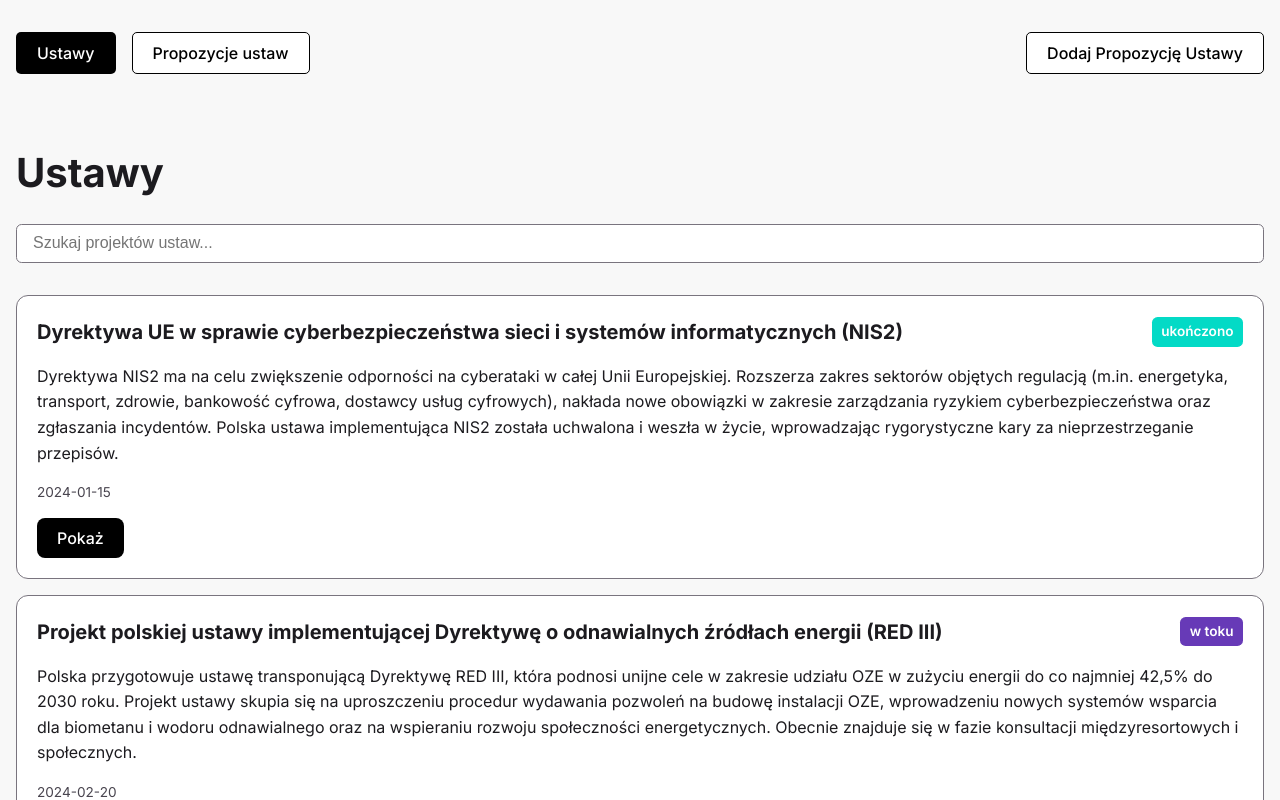
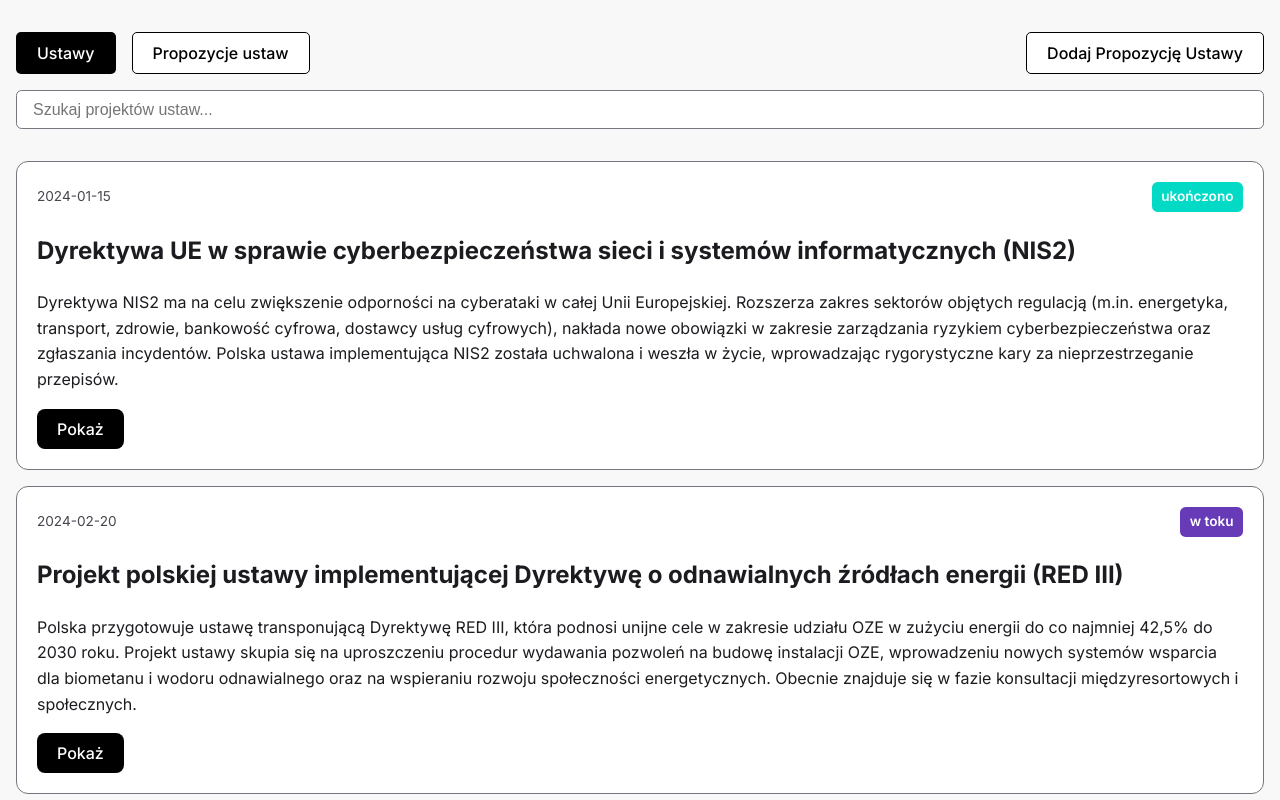
Before and after one commit to NikodemMarek/tmp, a React (Vite) app in the folder legislacja/: page / in a window 1280 px wide. Shown: the top 800 px of the page. Built offline with nearby package versions, Linux system fonts and the light colour scheme.

Commit message:
more styling

```diff
--- a/legislacja/src/App.css
+++ b/legislacja/src/App.css
@@ -19,10 +19,29 @@
   gap: 2rem;
 }
 
+.app-header {
+  display: flex;
+  flex-direction: column; /* Stack items vertically */
+  gap: 1rem; /* Space between items */
+
+}
+
 .header {
   display: flex;
   gap: 1rem;
-  margin-bottom: 1rem;
+  margin-bottom: 0; /* Remove previous margin */
+  align-items: center; /* Align nav items vertically */
+}
+
+.app-header h1 {
+  margin: 0; /* Remove default h1 margin */
+  font-size: 1.8rem; /* Adjust as needed */
+  color: var(--md-sys-color-on-surface);
+}
+
+.app-header .search-bar {
+  margin-bottom: 0; /* Remove previous margin */
+  width: 100%; /* Ensure it takes full width */
 }
 
 .header button {
@@ -175,11 +194,11 @@ dialog.modal-overlay::backdrop {
 
 .directive-list-container.list-view-open,
 .list-container.list-view-open {
-  width: 50%;
+  width: 30%;
 }
 
 .directive-detail-container {
-  width: 50%;
+  width: 70%;
 }
 
 .directive-list,
@@ -187,11 +206,12 @@ dialog.modal-overlay::backdrop {
   display: flex;
   flex-direction: column;
   gap: 1rem;
+  margin-top: 0;
 }
 
-.directive-card {
-  cursor: pointer;
-}
+/* .directive-card { */
+/*   cursor: pointer; */
+/* } */
 
 .directive-card:hover,
 .act-proposal-card:hover {
@@ -210,9 +230,28 @@ dialog.modal-overlay::backdrop {
   margin-bottom: 0.75rem;
 }
 
+.date-and-status {
+  width: 100%;
+  justify-content: space-between;
+}
+
+.card-header .date-and-status,
+.card-header .date-and-signatures {
+  display: flex;
+  align-items: center;
+  gap: 0.5rem; /* Space between date and status/signatures */
+}
+
+/* Style for the date paragraph within these new divs */
+.card-header .date-and-status .date,
+.card-header .date-and-signatures .date {
+  margin: 0; /* Remove default paragraph margin */
+  font-size: 0.85rem; /* Keep existing date font size */
+  color: var(--md-sys-color-on-surface-variant); /* Keep existing date color */
+}
+
 .card-header h2 {
   margin: 0;
-  font-size: 1.25rem;
   color: var(--md-sys-color-on-surface);
 }
 
@@ -233,7 +272,7 @@ dialog.modal-overlay::backdrop {
   background-color: var(--md-sys-color-tertiary);
 }
 
-.status-anulowano {
+.status-odrzucono {
   background-color: var(--md-sys-color-error);
 }
 
@@ -248,18 +287,18 @@ dialog.modal-overlay::backdrop {
 .mobywatel-button {
   background-color: black;
   color: white;
-  border: none;
+  border: 1px solid black;
   padding: 10px 20px;
   border-radius: 5px;
   cursor: pointer;
   font-size: 1rem;
-  margin-top: 1rem;
+  margin-top: 1.25rem;
   transition: background-color 0.25s, border-color 0.25s, color 0.25s;
 }
 
 .mobywatel-button:hover {
   background-color: #333;
-  border-color: transparent;
+  /* border-color: transparent; */
   color: white;
 }
 
@@ -271,8 +310,7 @@ dialog.modal-overlay::backdrop {
   border-radius: 5px;
   cursor: pointer;
   font-size: 1rem;
-  margin-top: 1rem;
-  margin-left: 1rem;
+  margin-top: 1.25rem;
   transition: background-color 0.25s, border-color 0.25s, color 0.25s;
 }
 
@@ -283,7 +321,7 @@ dialog.modal-overlay::backdrop {
 }
 
 .public-discussion-section {
-  margin-top: 2rem;
+  margin-top: 1.25rem;
   padding-top: 1.5rem;
   border-top: 1px solid var(--md-sys-color-outline);
 }
@@ -299,7 +337,7 @@ dialog.modal-overlay::backdrop {
 }
 
 .discussion-section-container {
-  margin-top: 2rem;
+  margin-top: 1.25rem;
   padding-top: 1.5rem;
   border-top: 1px solid var(--md-sys-color-outline);
 }
@@ -389,6 +427,7 @@ dialog.modal-overlay::backdrop {
 .comment-content {
   margin-bottom: 0.8rem;
   color: var(--md-sys-color-on-surface);
+  font-size: 1.15rem; /* Increased font size */
 }
 
 .comment-actions button {
@@ -425,7 +464,7 @@ dialog.modal-overlay::backdrop {
 }
 
 .directive-detail-card {
-  padding: 1.5rem;
+  padding: 1.25rem;
 }
 
 .directive-properties {
@@ -436,10 +475,12 @@ dialog.modal-overlay::backdrop {
 .directive-properties p {
   margin-bottom: 0.4rem;
   color: var(--md-sys-color-on-surface);
+  font-size: 1.15rem; /* Increased font size */
 }
 
 .directive-properties strong {
   color: var(--md-sys-color-on-surface);
+  font-size: 1.15rem; /* Increased font size */
 }
 
 .tag-item {
@@ -501,9 +542,13 @@ dialog.modal-overlay::backdrop {
   transition: color 0.2s ease-in-out;
 }
 
-.roadmap-button:hover .roadmap-label {
-  color: var(--md-sys-color-primary);
+button.roadmap-button:hover {
+  background-color: initial;
 }
+
+/* .roadmap-button:hover .roadmap-label { */
+/*   color: var(--md-sys-color-primary); */
+/* } */
 
 .roadmap-dot {
   width: 18px;
@@ -524,6 +569,11 @@ dialog.modal-overlay::backdrop {
 .roadmap-dot.completed {
   background-color: var(--md-sys-color-secondary);
   border-color: var(--md-sys-color-secondary);
+}
+
+button.roadmap-button:hover .roadmap-dot {
+  background-color: black;
+  border-color: black;
 }
 
 .roadmap-label {
@@ -579,7 +629,7 @@ dialog.modal-overlay::backdrop {
 }
 
 .description-text {
-  font-size: 1rem;
+  font-size: 1.15rem; /* Increased font size */
   line-height: 1.5;
   color: var(--md-sys-color-on-surface);
 }
@@ -601,6 +651,11 @@ dialog.modal-overlay::backdrop {
   border-color: var(--md-sys-color-primary);
   box-shadow: 0 0 0 0.2rem hsla(var(--md-sys-color-primary), 0.25);
   outline: none;
+}
+
+.tag-list {
+  display: inline-block;
+  margin: 0;
 }
 
 .tag-filter {
@@ -642,3 +697,7 @@ main ul {
   list-style-type: none;
   padding-left: 0;
 }
+
+#roadmap-heading {
+  margin: 0;
+}
--- a/legislacja/src/App.tsx
+++ b/legislacja/src/App.tsx
@@ -58,7 +58,7 @@ function App() {
 
   return (
     <div className="app-container">
-      <header>
+      <header className="app-header">
         <nav className="header">
         <button
           className={currentPage === 'directives' ? 'active' : ''}
@@ -84,12 +84,12 @@ function App() {
           Dodaj Propozycję Ustawy
         </button>
         </nav>
+
+        <SearchBar searchQuery={searchQuery} onSearchChange={handleSearchChange} />
       </header>
 
       <main className="main-content-container">
         <div className={`list-container ${selectedDirective ? 'list-view-open' : ''}`}>
-          <h1>{currentPage === 'directives' ? 'Ustawy' : 'Propozycje ustaw'}</h1>
-          <SearchBar searchQuery={searchQuery} onSearchChange={handleSearchChange} />
           {currentPage === 'directives' ? (
             <DirectiveList directives={filteredItems} onSelectDirective={handleSelectDirective} />
           ) : (
--- a/legislacja/src/components/ActProposalsList.tsx
+++ b/legislacja/src/components/ActProposalsList.tsx
@@ -12,14 +12,16 @@ export const ActProposalsList = ({ actProposals, onSelectActProposal }: ActPropo
         <li className="act-proposal-card card" key={actProposal.id}>
           <div className="card-header">
             <h2>{actProposal.title}</h2>
-            {actProposal.signaturesCollected !== undefined && (
-              <span className="signatures-collected">
-                {actProposal.signaturesCollected.toLocaleString()}/100,000
-              </span>
-            )}
+            <div className="date-and-signatures">
+              <p className="date">{actProposal.creationDate}</p>
+              {actProposal.signaturesCollected !== undefined && (
+                <span className="signatures-collected">
+                  {actProposal.signaturesCollected.toLocaleString()}/100,000
+                </span>
+              )}
+            </div>
           </div>
           <p>{actProposal.description}</p>
-          <p className="date">{actProposal.creationDate}</p>
           <button onClick={() => onSelectActProposal(actProposal)}>Pokaż</button>
         </li>
       ))}
--- a/legislacja/src/components/DirectiveList.tsx
+++ b/legislacja/src/components/DirectiveList.tsx
@@ -11,13 +11,15 @@ export const DirectiveList = ({ directives, onSelectDirective }: DirectiveListPr
       {directives.map((directive) => (
         <li className="directive-card card" key={directive.id}>
           <div className="card-header">
-            <h2>{directive.title}</h2>
-            <span className={`status status-${directive.status.replace(' ', '-')}`}>
-              {directive.status}
-            </span>
+            <div className="date-and-status">
+              <p className="date">{directive.creationDate}</p>
+              <span className={`status status-${directive.status.replace(' ', '-')}`}>
+                {directive.status}
+              </span>
+            </div>
           </div>
+          <h2>{directive.title}</h2>
           <p>{directive.description}</p>
-          <p className="date">{directive.creationDate}</p>
           <button onClick={() => onSelectDirective(directive)}>Pokaż</button>
         </li>
       ))}
--- a/legislacja/src/mockData.ts
+++ b/legislacja/src/mockData.ts
@@ -2,7 +2,7 @@ import { Directive } from './types';
 import { legislationSteps } from './legislationSteps';
 
 const generateStepDetails = (currentStepIndex: number, creationDateStr: string) => {
-  let currentDate = new Date(creationDateStr);
+  const currentDate = new Date(creationDateStr);
   const details = [];
 
   for (let i = 0; i < legislationSteps.length; i++) {
@@ -26,10 +26,21 @@ const generateStepDetails = (currentStepIndex: number, creationDateStr: string)
       status = 'do zrobienia';
     }
 
+    const fileLinks = [];
+    if (i % 3 === 0) { // Every third step has two links
+      fileLinks.push(
+        { name: `Dokumentacja Etapu ${i + 1} (A)`, url: `https://example.com/step-${i + 1}-doc-a.pdf` },
+        { name: `Raport Techniczny Etapu ${i + 1} (B)`, url: `https://example.com/step-${i + 1}-doc-b.pdf` }
+      );
+    } else if (i % 2 === 0) { // Every second step has one link
+      fileLinks.push({ name: `Główny Dokument Etapu ${i + 1}`, url: `https://example.com/step-${i + 1}-main-doc.pdf` });
+    }
+
     details.push({
       description: stepDescription,
       previousDescription: previousDescription,
       status: status,
+      fileLinks: fileLinks.length > 0 ? fileLinks : undefined, // Assign generated file links
     });
   }
   return details;
@@ -60,7 +71,7 @@ export const directives: Directive[] = [
     id: 'd3',
     title: 'Projekt ustawy o przeciwdziałaniu wykorzystywaniu sektora finansowego do prania pieniędzy oraz finansowania terroryzmu (AML)',
     creationDate: '2024-03-10',
-    status: 'anulowano',
+    status: 'odrzucono',
     description: 'Projekt ustawy AML, mający na celu dalsze uszczelnienie systemu przeciwdziałania praniu pieniędzy i finansowaniu terroryzmu, został wycofany z dalszych prac legislacyjnych. Powodem były liczne kontrowersje dotyczące zakresu obowiązków nakładanych na niektóre podmioty (np. dostawców usług wirtualnych aktywów) oraz obawy o nadmierną biurokratyzację. Zdecydowano o ponownym przemyśleniu strategii i przygotowaniu nowego, bardziej wyważonego projektu w przyszłości.',
     currentStep: 1, // Cancelled early, so 'Pierwsze czytanie'
     tags: ['finanse', 'bezpieczeństwo', 'AML', 'prawo'],
--- a/legislacja/src/types.ts
+++ b/legislacja/src/types.ts
@@ -2,7 +2,7 @@ export type Directive = {
   id: string; // Add a unique ID for each directive
   title: string;
   creationDate: string;
-  status: 'w toku' | 'ukończono' | 'anulowano';
+  status: 'w toku' | 'ukończono' | 'odrzucono';
   description: string;
   currentStep: number;
   tags: string[];
@@ -12,6 +12,7 @@ export type Directive = {
     description: string;
     previousDescription?: string; // Added for diffing
     status: 'ukończono' | 'w toku' | 'do zrobienia';
+    fileLinks?: { name: string; url: string }[]; // Changed to array of objects for multiple links
   }[];
 };
 
```
Also changed, not shown: legislacja/src/components/Roadmap.tsx (+16 -3 lines).
